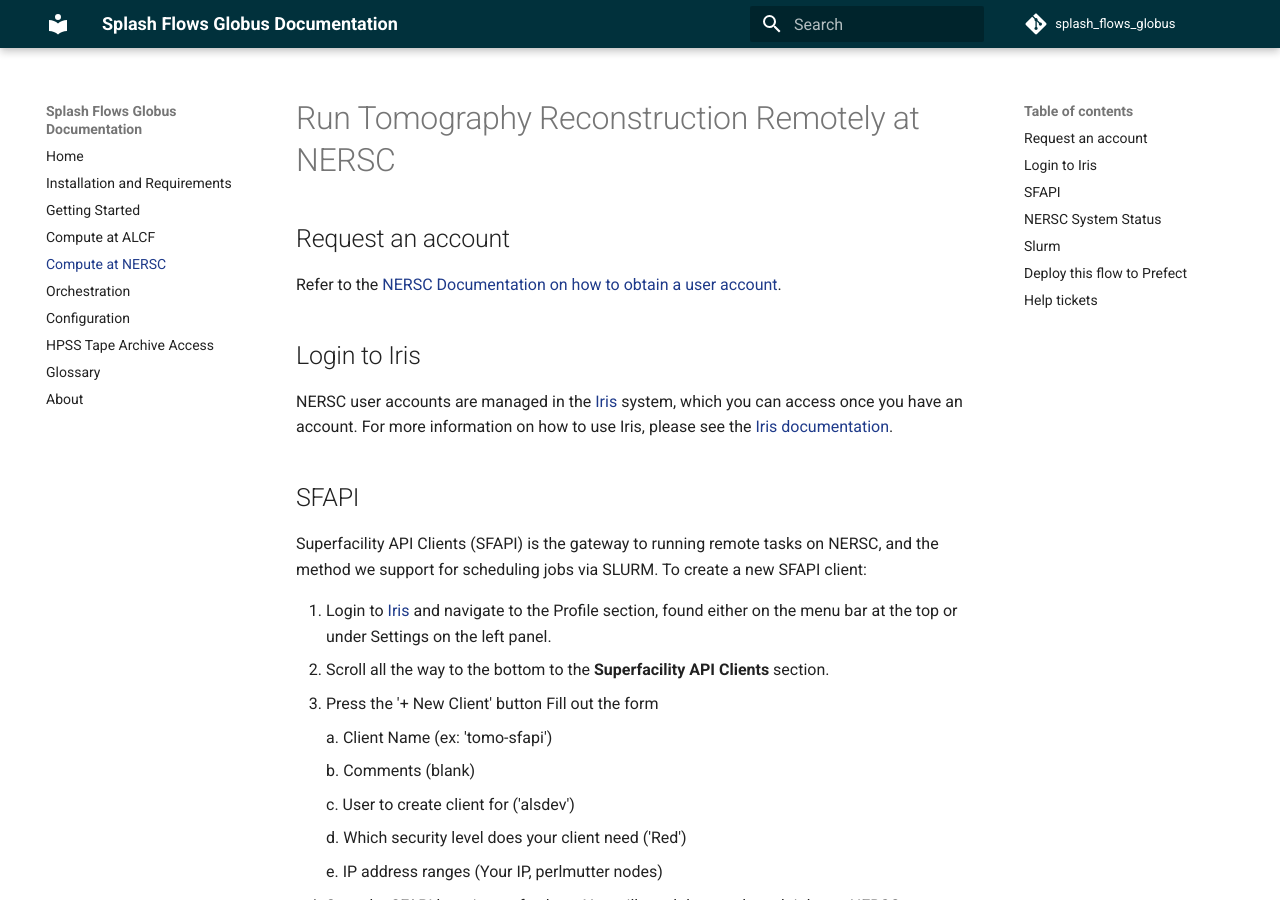
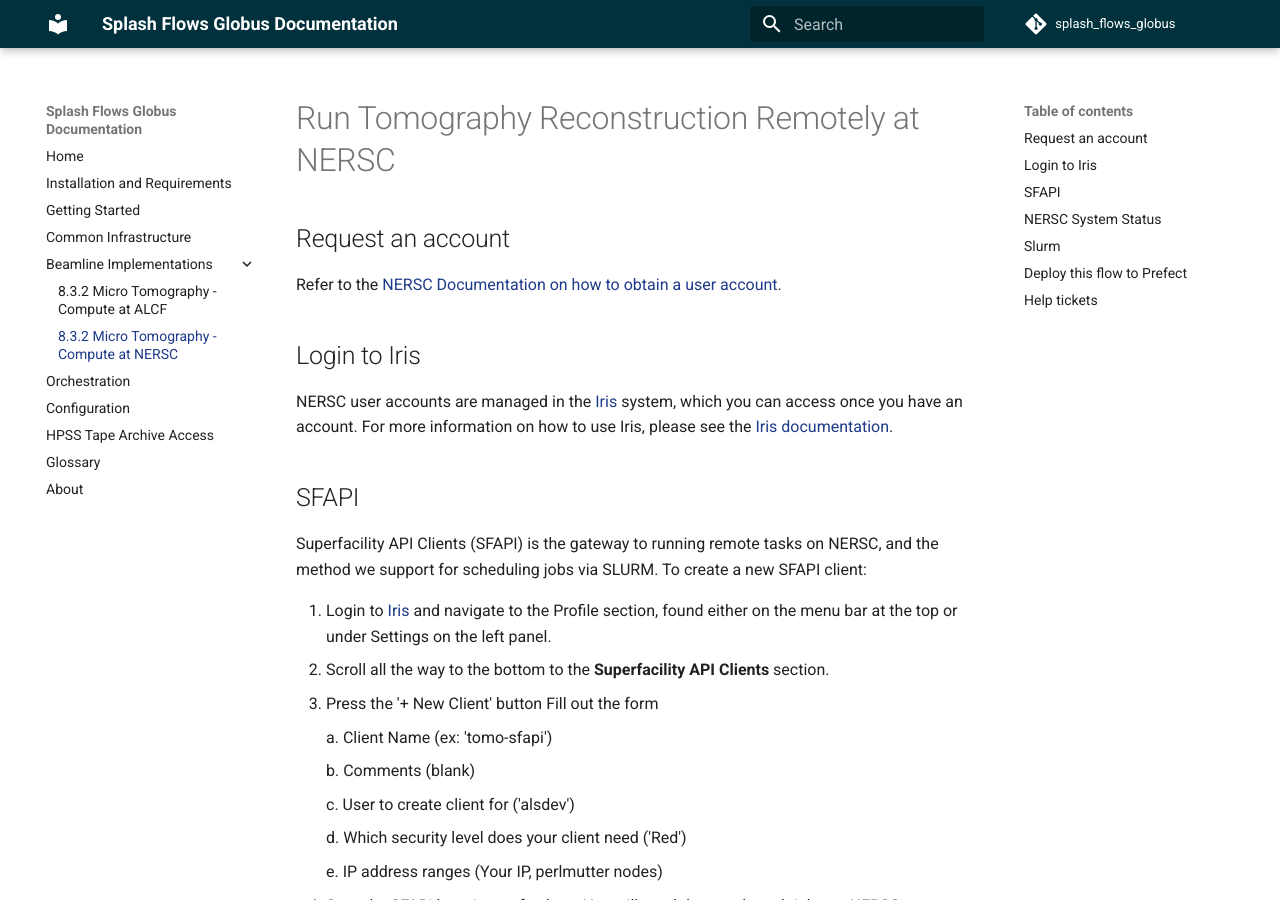
Before and after one commit to als-computing/splash_flows_globus, an MkDocs documentation site: the page built from docs/mkdocs/docs/nersc832.md, in a window 1280 px wide and 900 px high. Built offline with MkDocs 1.6.1 and Material for MkDocs 9.7.7, drawn with Linux system fonts in a browser that asks for light colours; comment, search, counter and statistics services are not loaded.

Commit message:
Adding documentation outlining shared infrastructure between beamline implementations

```diff
--- a/docs/mkdocs/mkdocs.yml
+++ b/docs/mkdocs/mkdocs.yml
@@ -13,8 +13,10 @@
 - Home: index.md
 - Installation and Requirements: install.md
 - Getting Started: getting_started.md
-- Compute at ALCF: alcf832.md
-- Compute at NERSC: nersc832.md
+- Common Infrastructure: common_infrastructure.md
+- Beamline Implementations:
+  - 8.3.2 Micro Tomography - Compute at ALCF: alcf832.md
+  - 8.3.2 Micro Tomography - Compute at NERSC: nersc832.md
 - Orchestration: orchestration.md
 - Configuration: configuration.md
 - HPSS Tape Archive Access: hpss.md
```
Also changed, not shown: docs/mkdocs/docs/common_infrastructure.md (added, +46 -0 lines).
